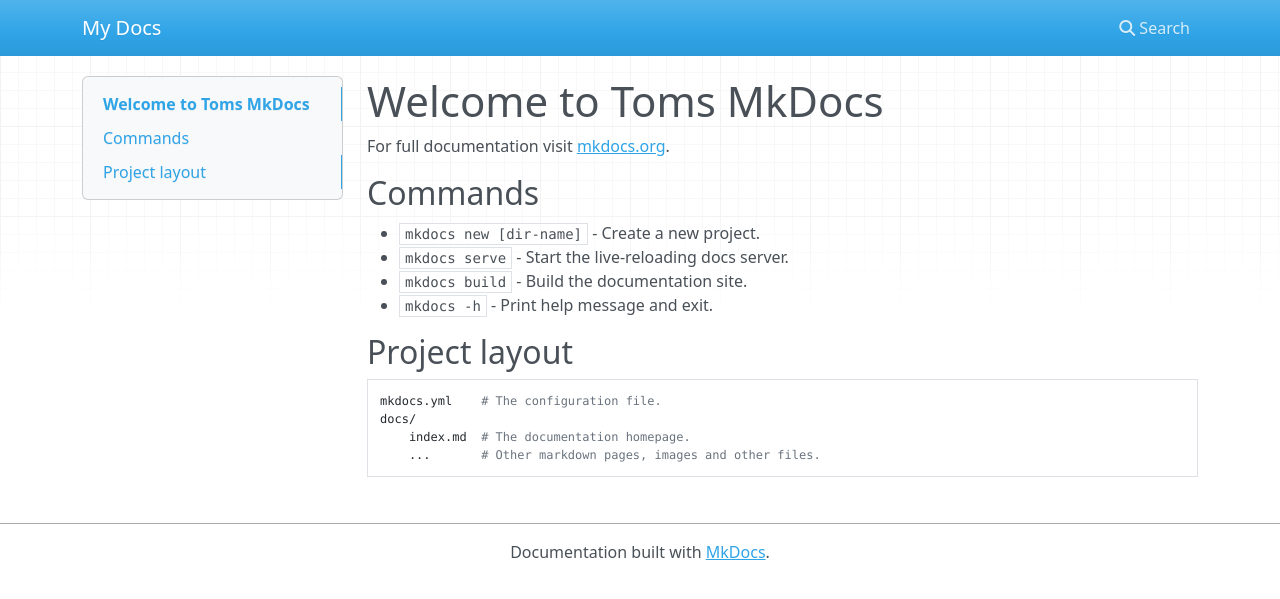
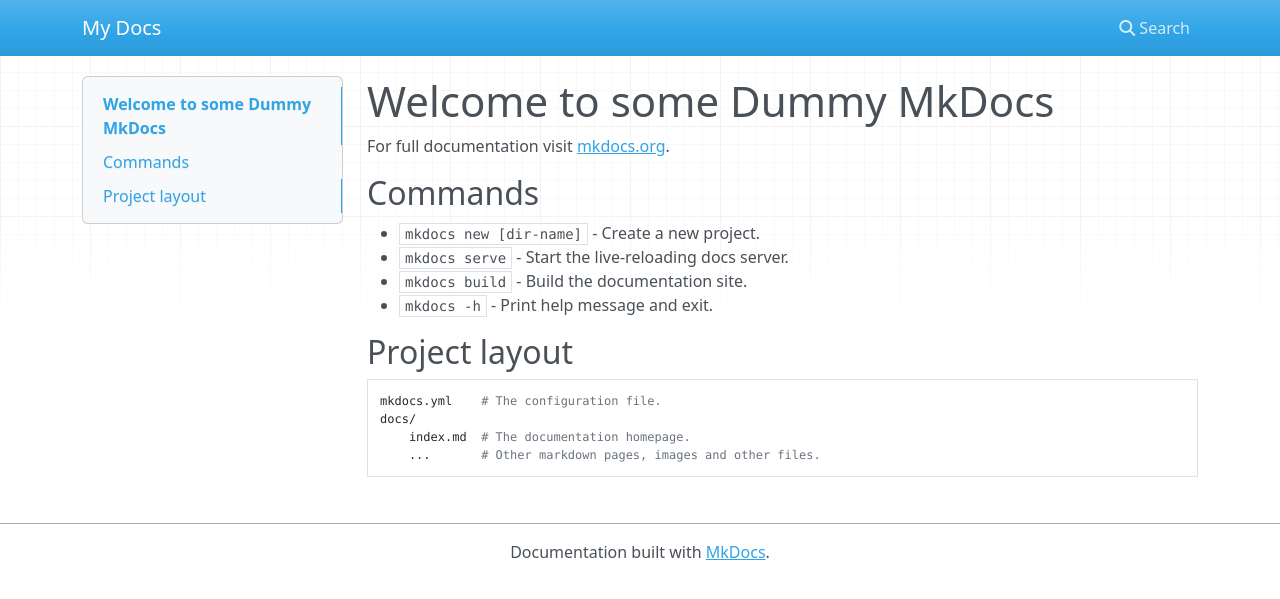
Before and after one commit to sabintho/Architecture, an MkDocs documentation site: the page built from docs/index.md, in a window 1280 px wide. Shown: the top 599 px of the page. Built offline with MkDocs 1.6.1, drawn with Linux system fonts in a browser that asks for light colours; nearby versions of some CDN libraries.

Commit message:
Update index.md

```diff
--- a/docs/index.md
+++ b/docs/index.md
@@ -1,4 +1,4 @@
-# Welcome to Toms MkDocs
+# Welcome to some Dummy MkDocs
 
 For full documentation visit [mkdocs.org](https://www.mkdocs.org).
 
```
